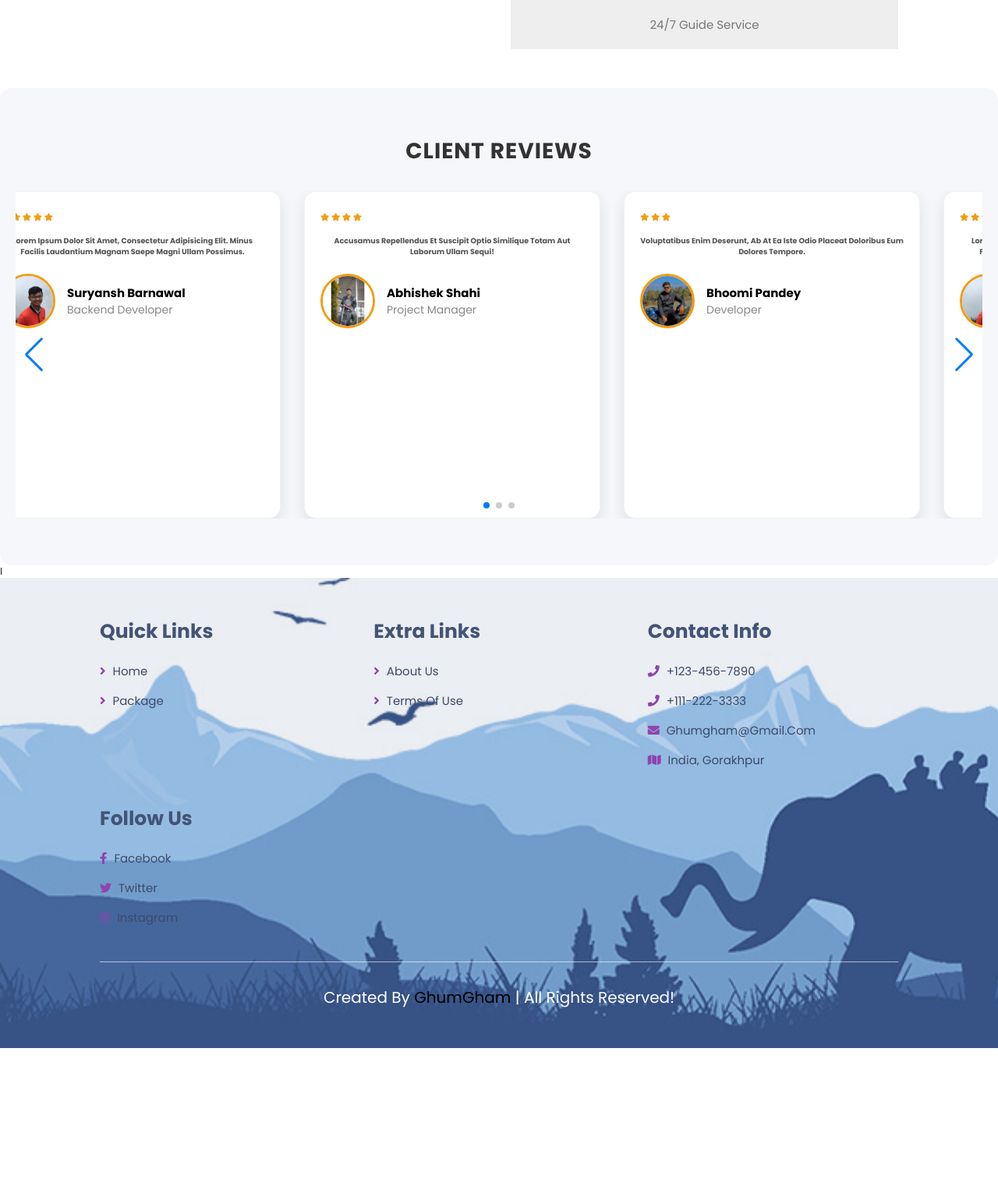
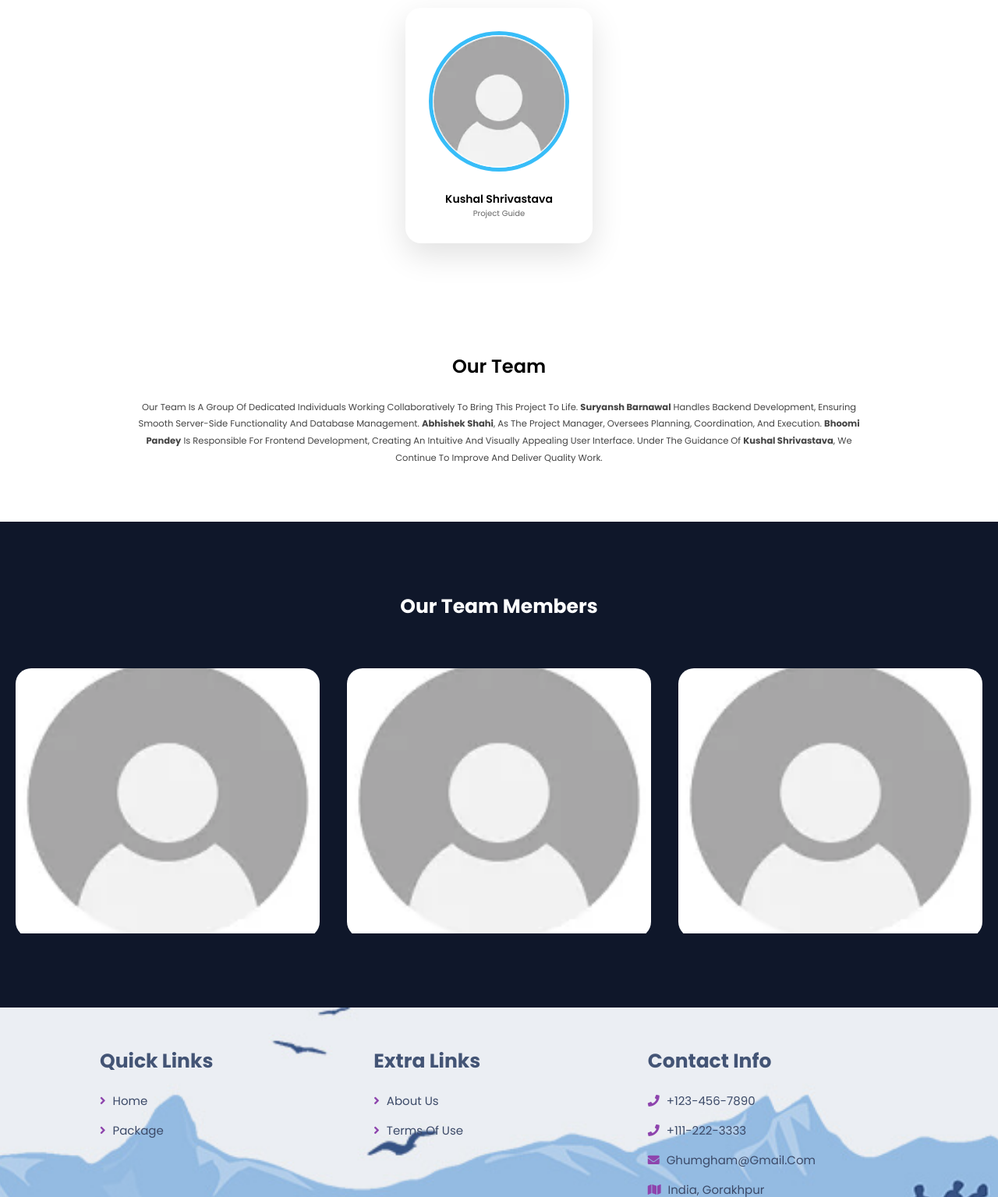
Before and after one commit to sbraichu63/Tour_management_System, a Django app: page /aboutus/ in a window 1280 px wide. Shown: the part 832-2367 px from the top of the page at 78% size. Before the commit the page ends 2176 px from the top, so only its background shows below. Run offline with Django 3.2, Linux system fonts and the light colour scheme.

Commit message:
changed the overall About_us section

```diff
--- a/TourM/templates/aboutus.html
+++ b/TourM/templates/aboutus.html
@@ -1,169 +1,246 @@
-{%extends 'base.html'%} {%block title%}About us{%endblock%} {%block content%} {% load static%}
+{% extends 'base.html' %}
+{% block title %}About us{% endblock %}
+{% block content %}
+{% load static %}
 
-
-<!-- CODE HERE -->>
-
-<div class="heading" style="background:url('/static/images/header-bg-1.png') no-repeat">
-    <h1>about us</h1>
+<!-- HERO -->
+<div class="about-hero">
+    <h1>About Us</h1>
 </div>
 
-<!-- about section starts  -->
+<!-- PROJECT DESCRIPTION -->
+<section class="about-text container">
+    <h2>About Our Project</h2>
+    <p>
+        Our project is focused on building a seamless and engaging tourism platform that helps users explore destinations, plan trips, and access reliable travel information with ease.
+        We aim to provide a user-friendly experience combined with modern design and efficient functionality, making travel planning simple and enjoyable for everyone.
+    </p>
+</section>
 
-<section class="about">
+<!-- GUIDE SECTION -->
+<section class="guide-section">
+    <h2>Project Guide</h2>
 
-    <div class="image">
-        <img src="{% static 'images/about-img.jpg' %}" alt="">
+    <div class="guide-card">
+        <img src="{% static 'images/kushal.jpg' %}" alt="Kushal">
+        <div class="guide-info">
+            <h3>Kushal Shrivastava</h3>
+            <p>Project Guide</p>
+        </div>
     </div>
+</section>
 
-    <div class="content">
-        <h3>why choose us?</h3>
-        <p> we pride ourselves on producing content that stands out from the crowd.Tourism is one of the mainstay of Indian economy. It is also a major source of foreign exchange and revenue. It is a hotspot destination for mountaineers, rock climbers and people seeking adventures.</p>
-        <!-- <p>Lorem ipsum dolor sit amet consectetur adipisicing elit. Aliquid rerum, delectus voluptate aliquam quaerat iusto repellendus error nulla ab atque.</p> -->
-        <div class="icons-container">
-            <div class="icons">
-                <i class="fas fa-map"></i>
-                <span>top destinations</span>
-            </div>
-            <div class="icons">
-                <i class="fas fa-hand-holding-usd"></i>
-                <span>affordable price</span>
-            </div>
-            <div class="icons">
-                <i class="fas fa-headset"></i>
-                <span>24/7 guide service</span>
+<!-- TEAM DESCRIPTION -->
+<section class="about-text container">
+    <h2>Our Team</h2>
+    <p>
+        Our team is a group of dedicated individuals working collaboratively to bring this project to life.
+        <strong>Suryansh Barnawal</strong> handles backend development, ensuring smooth server-side functionality and database management.
+        <strong>Abhishek Shahi</strong>, as the project manager, oversees planning, coordination, and execution.
+        <strong>Bhoomi Pandey</strong> is responsible for frontend development, creating an intuitive and visually appealing user interface.
+        Under the guidance of <strong>Kushal Shrivastava</strong>, we continue to improve and deliver quality work.
+    </p>
+</section>
+
+<!-- TEAM SECTION -->
+<section class="team-modern">
+    <h1>Our Team Members</h1>
+
+    <div class="team-grid">
+
+        <div class="team-card">
+            <img src="{% static 'images/suryansh.jpg' %}">
+            <div class="overlay">
+                <h3>Suryansh Barnawal</h3>
+                <span>Backend Developer</span>
             </div>
         </div>
+
+        <div class="team-card">
+            <img src="{% static 'images/abhishek.jpg' %}">
+            <div class="overlay">
+                <h3>Abhishek Shahi</h3>
+                <span>Project Manager</span>
+            </div>
+        </div>
+
+        <div class="team-card">
+            <img src="{% static 'images/bhoomi.jpg' %}">
+            <div class="overlay">
+                <h3>Bhoomi Pandey</h3>
+                <span>Frontend Developer</span>
+            </div>
+        </div>
+
     </div>
-
 </section>
 
-<!-- about section ends -->
+<!-- STYLING -->
+<style>
 
-<!-- Reviews Section Starts -->
-<section class="reviews container my-5">
+/* IMPORT MODERN FONT */
+@import url('https://fonts.googleapis.com/css2?family=Poppins:wght@300;400;500;600&display=swap');
 
-    <h1 class="heading-title text-center mb-5">Client Reviews</h1>
+body {
+    font-family: 'Poppins', sans-serif;
+}
 
-    <!-- Swiper -->
-    <div class="swiper reviews-slider">
+/* HERO */
+.about-hero {
+    height: 45vh;
+    background: linear-gradient(rgba(0,0,0,0.65), rgba(0,0,0,0.65)),
+                url("{% static 'images/header-bg-1.png' %}") center/cover;
+    display: flex;
+    align-items: center;
+    justify-content: center;
+}
+.about-hero h1 {
+    color: #fff;
+    font-size: 3.5rem;
+    font-weight: 600;
+}
 
-        <div class="swiper-wrapper">
+/* TEXT SECTION (FIXED MAIN ISSUE) */
+.about-text {
+    text-align: center;
+    padding: 70px 20px;
+}
 
-            <!-- Slide 1 -->
-            <div class="swiper-slide review-card">
-                <div class="stars">
-                    <i class="fas fa-star"></i>
-                    <i class="fas fa-star"></i>
-                    <i class="fas fa-star"></i>
-                    <i class="fas fa-star"></i>
-                    <i class="fas fa-star"></i>
-                </div>
-                <h3 class="review-text">
-                    Lorem ipsum dolor sit amet, consectetur adipisicing elit. Minus facilis laudantium magnam saepe magni ullam possimus.
-                </h3>
-                <div class="reviewer">
-                    <img src="{% static 'images/pic-1.jpg' %}" alt="Siddhant Chaudhary">
-                    <div>
-                        <h2>Suryansh Barnawal</h2>
-                        <span  style="font-size: 14px;">Backend Developer</span>
-                    </div>
-                </div>
-            </div>
+.about-text h2 {
+    font-size: 2.4rem;
+    margin-bottom: 25px;
+    font-weight: 600;
+}
 
-            <!-- Slide 2 -->
-            <div class="swiper-slide review-card">
-                <div class="stars">
-                    <i class="fas fa-star"></i>
-                    <i class="fas fa-star"></i>
-                    <i class="fas fa-star"></i>
-                    <i class="fas fa-star"></i>
-                </div>
-                <h3 class="review-text">
-                    Accusamus repellendus et suscipit optio similique totam aut laborum ullam sequi!
-                </h3>
-                <div class="reviewer">
-                    <img src="{% static 'images/pic-2.jpg' %}" alt="Rashman Shrestha">
-                    <div>
-                        <h2>Abhishek Shahi</h2>
-                        <span  style="font-size: 14px;">Project Manager</span>
-                    </div>
-                </div>
-            </div>
+.about-text p {
+    max-width: 950px;
+    margin: auto;
+    font-size: 1.15rem;   /* 🔥 increased */
+    color: #444;
+    line-height: 1.9;
+}
 
-            <!-- Slide 3 -->
-            <div class="swiper-slide review-card">
-                <div class="stars">
-                    <i class="fas fa-star"></i>
-                    <i class="fas fa-star"></i>
-                    <i class="fas fa-star"></i>
-                </div>
-                <h3 class="review-text">
-                    Voluptatibus enim deserunt, ab at ea iste odio placeat doloribus eum dolores tempore.
-                </h3>
-                <div class="reviewer">
-                    <img src="{% static 'images/pic-3.jpg' %}" alt="Rajkumar Sapkota">
-                    <div>
-                        <h2>Bhoomi Pandey</h2>
-                        <span style="font-size: 14px;">Developer</span>
-                    </div>
-                </div>
-            </div>
+/* GUIDE */
+.guide-section {
+    text-align: center;
+    padding: 70px 20px;
+}
 
-            <!-- Add more slides here -->
+.guide-section h2 {
+    font-size: 2.2rem;
+    margin-bottom: 30px;
+}
 
-        </div>
+.guide-card {
+    display: inline-block;
+    padding: 30px;
+    border-radius: 20px;
+    background: #ffffff;
+    box-shadow: 0 15px 40px rgba(0,0,0,0.12);
+    transition: 0.3s;
+}
 
-        <!-- Pagination -->
-        <div class="swiper-pagination"></div>
+.guide-card:hover {
+    transform: translateY(-5px);
+}
 
-        <!-- Navigation buttons -->
-        <div class="swiper-button-prev"></div>
-        <div class="swiper-button-next"></div>
+.guide-card img {
+    width: 180px;
+    height: 180px;
+    border-radius: 50%;
+    object-fit: cover;
+    border: 5px solid #38bdf8;
+}
 
-    </div>
+.guide-info h3 {
+    margin-top: 20px;
+    font-size: 1.4rem;
+    font-weight: 600;
+}
 
-</section>
+.guide-info p {
+    font-size: 1rem;
+    color: #666;
+}
 
-<!-- Swiper JS and CSS -->
-<link rel="stylesheet" href="https://cdn.jsdelivr.net/npm/swiper@9/swiper-bundle.min.css"/>
-<script src="https://cdn.jsdelivr.net/npm/swiper@9/swiper-bundle.min.js"></script>
+/* TEAM */
+.team-modern {
+    padding: 90px 20px;
+    background: #0f172a;
+    color: white;
+    text-align: center;
+}
 
-<script>
-document.addEventListener("DOMContentLoaded", function() {
-    const swiper = new Swiper('.reviews-slider', {
-        slidesPerView: 3,
-        spaceBetween: 30,
-        loop: true,
-        navigation: {
-            nextEl: '.swiper-button-next',
-            prevEl: '.swiper-button-prev',
-        },
-        pagination: {
-            el: '.swiper-pagination',
-            clickable: true,
-        },
-        breakpoints: {
-            0: { slidesPerView: 1 },
-            768: { slidesPerView: 2 },
-            1024: { slidesPerView: 3 },
-        }
-    });
-});
-</script>|
+.team-modern h1 {
+    font-size: 2.5rem;
+    margin-bottom: 60px;
+}
 
+/* GRID */
+.team-grid {
+    display: grid;
+    grid-template-columns: repeat(auto-fit, minmax(260px, 1fr));
+    gap: 35px;
+}
 
+/* CARD */
+.team-card {
+    position: relative;
+    overflow: hidden;
+    border-radius: 20px;
+}
 
+.team-card img {
+    width: 100%;
+    height: 340px;
+    object-fit: cover;
+    transition: 0.5s;
+}
 
+/* OVERLAY */
+.overlay {
+    position: absolute;
+    bottom: 0;
+    width: 100%;
+    padding: 25px;
+    background: linear-gradient(transparent, rgba(0,0,0,0.95));
+    transform: translateY(100%);
+    transition: 0.4s;
+}
 
+.overlay h3 {
+    font-size: 1.3rem;
+    margin-bottom: 5px;
+}
 
+.overlay span {
+    font-size: 0.95rem;
+    color: #ddd;
+}
 
+/* HOVER */
+.team-card:hover img {
+    transform: scale(1.1);
+}
+.team-card:hover .overlay {
+    transform: translateY(0);
+}
 
+/* RESPONSIVE */
+@media (max-width: 768px) {
+    .about-hero h1 {
+        font-size: 2.5rem;
+    }
 
+    .about-text h2 {
+        font-size: 2rem;
+    }
 
+    .about-text p {
+        font-size: 1rem;
+    }
+}
 
+</style>
 
-
-<!--  -->
-
-
-{%endblock%}
+{% endblock %}
--- a/TourM/templates/index.html
+++ b/TourM/templates/index.html
@@ -5,7 +5,7 @@
 
 		<div class="swiper-wrapper">
 
-			<div class="swiper-slide slide" style="background:url(' /static/images/varanasi_1.png ') no-repeat">
+			<div class="swiper-slide slide" style="background:url(/static/images/varanasi_1.png) no-repeat">
 				<div class="content">
 					<span>explore, discover, travel</span>
 					<h3>travel around the India</h3>
@@ -13,7 +13,7 @@
 				</div>
 			</div>
 
-			<div class="swiper-slide slide " style="background:url( ' /static/images/jai_pur.jpg ') no-repeat ">
+			<div class="swiper-slide slide " style="background:url(/static/images/jai_pur.jpg) no-repeat ">
 				<div class="content ">
 					<span>explore, discover, travel</span>
 					<h3>discover the new places</h3>
@@ -21,7 +21,7 @@
 				</div>
 			</div>
 
-			<div class="swiper-slide slide " style="background:url( ' /static/images/rishi_k.jpg ') no-repeat ">
+			<div class="swiper-slide slide " style="background:url(/static/images/rishi_k.jpg) no-repeat ">
 				<div class="content ">
 					<span>explore, discover, travel</span>
 					<h3>make your tour worthwhile</h3>
--- a/user/templates/registration/base.html
+++ b/user/templates/registration/base.html
@@ -12,7 +12,7 @@
 
 
 
-<body style="background:url(' /static/images/bg.jpg ');  background-size: cover; background-position: center center; background-repeat: no-repeat;">
+<body style="background:url(/static/images/bg.jpg);  background-size: cover; background-position: center center; background-repeat: no-repeat;">
 
     {%block content%} {% endblock%}
 </body>
```
Also changed, not shown: db.sqlite3, static/images/abhishek.jpg (added), static/images/bhoomi.jpg (added), static/images/kushal.jpg (added), static/images/suryansh.jpg (added).
